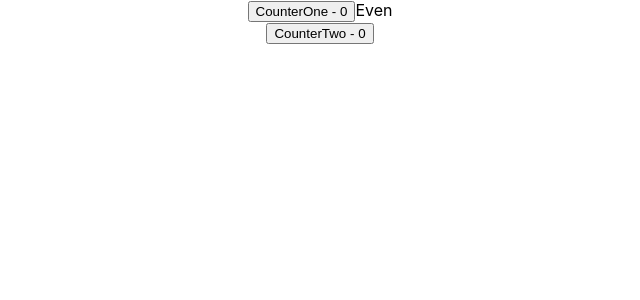
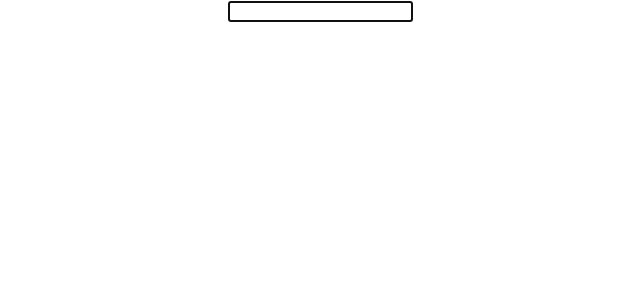
Before and after one commit to JerrySunny/react-hooks-quick-start, a React (Create React App) app: page / in a window 1280 px wide. Shown: the top 300 px of the page, without its empty margins (320-960 px from the left). Built offline with nearby package versions, Linux system fonts and the light colour scheme.

Commit message:
add useEffect

```diff
--- a/src/App.js
+++ b/src/App.js
@@ -1,5 +1,6 @@
 import './App.css';
-import Counter from './components/performance/memohook/Counter';
+import FocusInput from './components/FocusInput';
+// import Counter from './components/performance/memohook/Counter';
 // import ClassCounter from './components/ClassCounter';
 // import DataFetchUseReducer from './components/DataFetchUseReducer';
 // import DataFetchUseState from './components/DataFetchUseState';
@@ -20,7 +21,8 @@ function App() {
       {/* <DataFetchUseState></DataFetchUseState> */}
       {/* <DataFetchUseReducer /> */}
       {/* <ParentComponent></ParentComponent> */}
-      <Counter></Counter>
+      {/* <Counter></Counter> */}
+      <FocusInput></FocusInput>
     </div>
   );
 }
--- /dev/null
+++ b/src/components/FocusInput.js
@@ -0,0 +1,14 @@
+import React, { useRef, useEffect } from "react";
+
+function FocusInput() {
+
+    const inputRef = useRef();
+    useEffect(() => {
+        inputRef.current.focus();
+    },[]);
+    return (
+        <input type="text" ref={inputRef}></input>
+    )
+}
+
+export default FocusInput;
```
Also changed, not shown: 1 other file (tests, documents, lock files or other folders).
